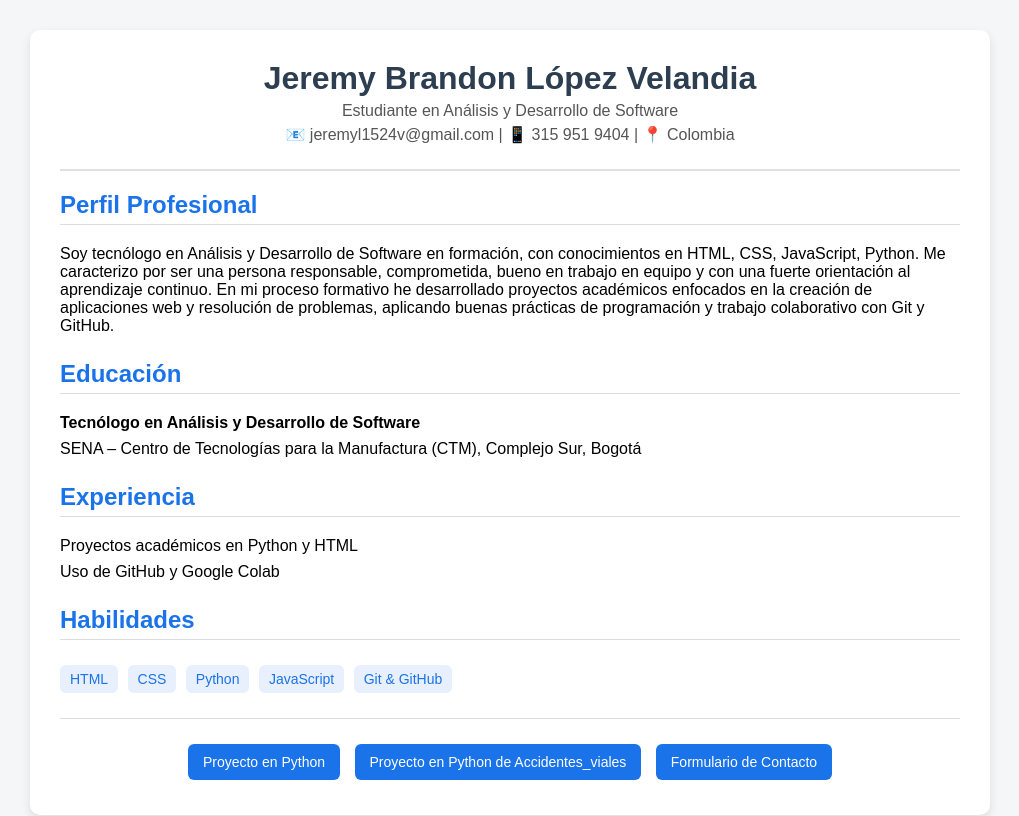
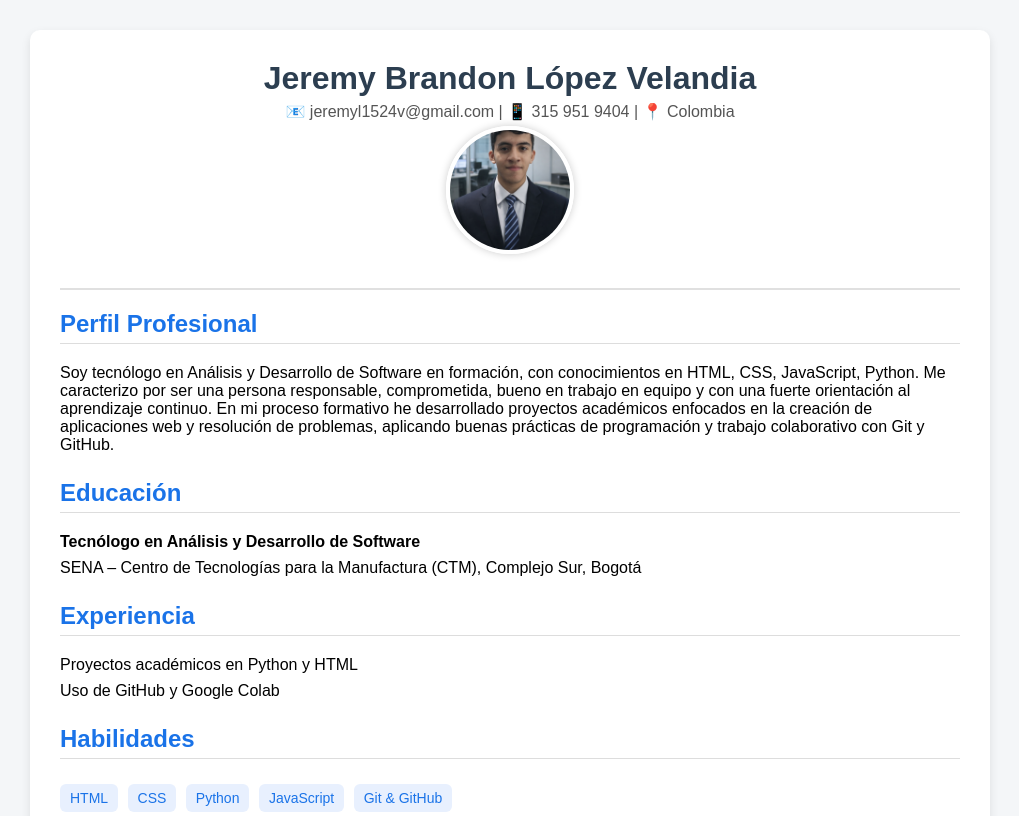
Before and after one commit to JbLopez333/CV_Jeremy_Lopez, a plain HTML site: page index.html in a window 1280 px wide. Shown: the top 816 px of the page, without its empty margins (130-1149 px from the left). Drawn offline with Linux system fonts and the light colour scheme.

Commit message:
Adicion de imagen

```diff
--- a/css/styles.css
+++ b/css/styles.css
@@ -19,6 +19,16 @@ header {
     border-bottom: 2px solid #e0e0e0;
     padding-bottom: 20px;
     margin-bottom: 20px;
+}
+
+header img {
+    width: 120px;
+    height: 120px;
+    border-radius: 50%;
+    object-fit: cover;
+    border: 4px solid #fff;
+    box-shadow: 0 0 8px rgba(0,0,0,0.2);
+    margin-bottom: 10px;
 }
 
 header h1 {
--- a/index.html
+++ b/index.html
@@ -14,8 +14,8 @@
 <div class="container">
     <header>
         <h1>Jeremy Brandon López Velandia</h1>
-        <p>Estudiante en Análisis y Desarrollo de Software</p>
         <p>📧 jeremyl1524v@gmail.com | 📱 315 951 9404 | 📍 Colombia</p>
+        <img src="img/Traje.png" alt="Foto de Perfil">
     </header>
 
     <section>
```
Also changed, not shown: img/Traje.png (added).
